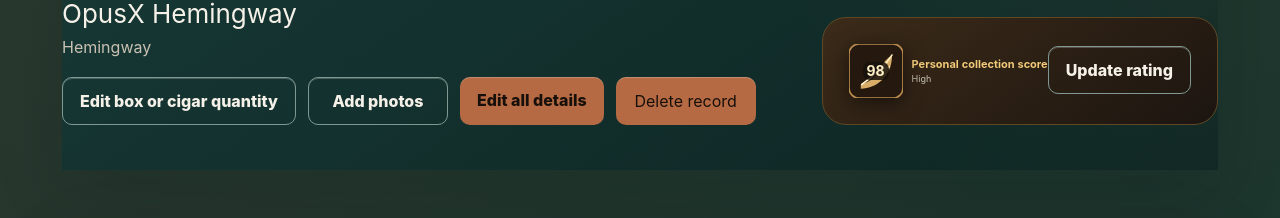
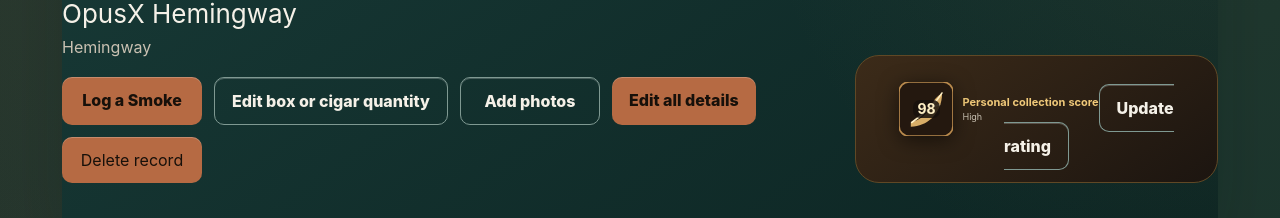
Before and after one commit to vbribow/CIgar-Vault, a Next.js app in the folder app-build/: page /inventory/INV-0001 in a window 1280 px wide. Shown: the part 382-600 px from the top of the page. Built offline with nearby package versions, Linux system fonts and the light colour scheme; no server answers.

Commit message:
Add smoke logging from cigar records

```diff
--- a/app-build/app/inventory/[inventoryId]/page.tsx
+++ b/app-build/app/inventory/[inventoryId]/page.tsx
@@ -138,7 +138,7 @@ export default async function CigarPage({
             {item.vintage ? ` · ${item.vintage}` : ""}
           </span>
           <CollectionRelationshipTag relationship={collectionRelationship}/>
-          <div className="ctaRow detailHeroActions"><Link className="button secondary" href={inlineEditHref}>Edit box or cigar quantity</Link><Link className="button secondary" href="#record-photos">Add photos</Link><InventoryRecordActions item={item} editHref={inlineEditHref}/></div>
+          <div className="ctaRow detailHeroActions">{!isPresentationAsset&&<Link className="button" href={`/records?inventoryId=${encodeURIComponent(item.inventoryId)}#log-smoke`}>Log a Smoke</Link>}<Link className="button secondary" href={inlineEditHref}>Edit box or cigar quantity</Link><Link className="button secondary" href="#record-photos">Add photos</Link><InventoryRecordActions item={item} editHref={inlineEditHref}/></div>
         </div>
         <div className="scoreCard">
           <RatingLeafMark value={item.score ?? "—"} label="Personal collection score" detail={item.priority || "Unrated priority"}/>
```
Also changed, not shown: 1 other file (tests, documents, lock files or other folders).
